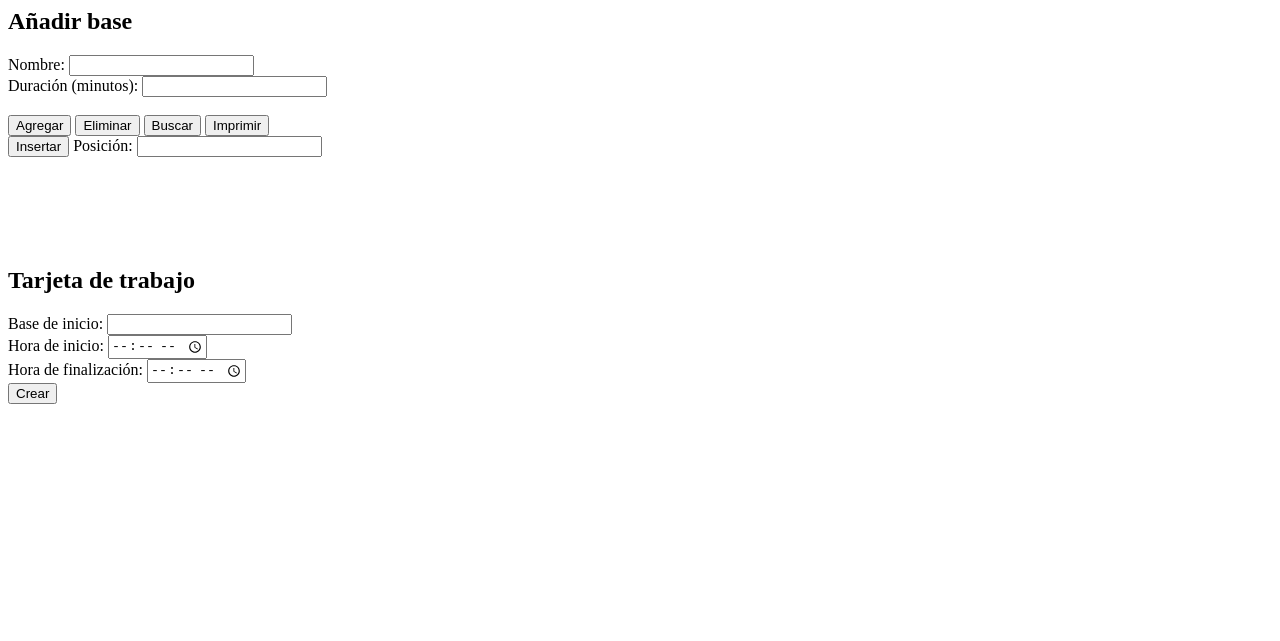
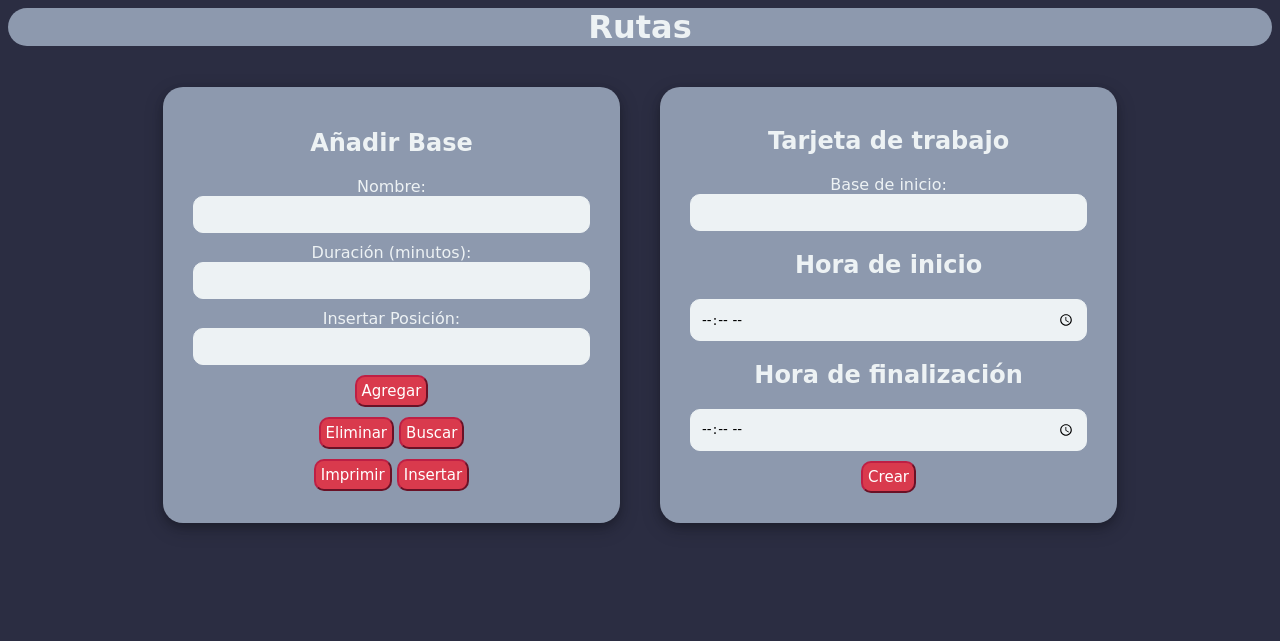
Before and after one commit to Telematica-IS-UDC-2019-2023/LuisEdoardo-3-Listas-Circulares, a plain HTML site: page index.html in a window 1280 px wide. Drawn offline with Linux system fonts and the light colour scheme.

Commit message:
Se añadio estilo

```diff
--- a/clases/Ruta.js
+++ b/clases/Ruta.js
@@ -37,7 +37,7 @@ export default class Ruta {
     eliminarBase(nombre){
         let aux = this.inicio;
 
-        if(this.inicio.nombre === nombre && this.inicio.siguiente === this.inicio){
+        if(this.inicio.nombre === nombre  && this.inicio.siguiente === this.inicio){
             this.inicio = null;
         } else if (this.inicio.nombre === nombre){
             this.inicio.siguiente.anterior = this.inicio.anterior;
--- a/index.html
+++ b/index.html
@@ -6,22 +6,56 @@
     <title>Rutas</title>
 </head>
 <body>
-    <h2>Añadir base</h2>
+    <h1 style="text-align: center">Rutas</h1>
+    <div class="flex">
+        <div class="container">
+            <div class="mr">
+                <h2>Añadir Base</h2>
                 <label for="BaseN">Nombre:</label>
                 <input type="text" id="BaseN">
-    <br>
+            </div>
+            <div class="mr">
                 <label for="BaseM">Duración (minutos):</label>
                 <input type="number" id="BaseM">
-    <br> <br>
+            </div>
+            <div class="mr">
+                <label for="BaseP">Insertar Posición:</label>
+                <input type="number" id="BaseP">
+            </div>
+            <div class="mr">
                 <button id="btnBaseA">Agregar</button>
+            </div>
+            <div class="mr">
                 <button id="btnBaseEl">Eliminar</button>
                 <button id="btnBaseB">Buscar</button>
+            </div>
+            <div class="mr">
                 <button id="btnBaseI">Imprimir</button>
-    <br>
                 <button id="btnBaseIns">Insertar</button>
-    <label for="BaseP">Posición:</label>
-    <input type="number" id="BaseP">
-    <br>
+            </div>
+        </div>
+        <div class="container">
+            <div class="mr">
+                <h2>Tarjeta de trabajo</h2>
+                <label for="baseInicio">Base de inicio:</label>
+                <input type="text" id="baseInicio">
+            </div>
+            <div class="mr">
+                <h2>Hora de inicio</h2>
+                <label for="horaI"></label>
+                <input type="time" id="horaI">
+            </div>
+            <div class="mr">
+                <h2>Hora de finalización</h2>
+                <label for="horaF"></label>
+                <input type="time" id="horaF">
+            </div>
+            <div class="mr">
+                <button id="btnCrearTarjeta">Crear</button>
+            </div>
+        </div>
+    </div>
+
     <label for="" id="etListaB"></label>
     <br>
     <label for="" id="etNombreB"></label>
@@ -32,17 +66,6 @@
     <br>
     <label for="" id="etAnteriorB"></label>
     <br>
-    <h2>Tarjeta de trabajo</h2>
-    <label for="baseInicio">Base de inicio:</label>
-    <input type="text" id="baseInicio">
-    <br>
-    <label for="horaI">Hora de inicio:</label>
-    <input type="time" id="horaI">
-    <br>
-    <label for="horaF">Hora de finalización:</label>
-    <input type="time" id="horaF">
-    <br>
-    <button id="btnCrearTarjeta">Crear</button>
 </body>
 <script src="main.js" type="module"></script>
 </html>
--- a/main.js
+++ b/main.js
@@ -1,6 +1,5 @@
 import Base from "./clases/Bases.js";
-import Bases from "./clases/Bases.js"
-import Ruta from "./clases/Ruta"
+import Ruta from "./clases/Ruta.js"
 
 const Agregar = document.getElementById('btnBaseA');
 const Eliminar = document.getElementById('btnBaseEl');
--- a/style.css
+++ b/style.css
@@ -1 +1,77 @@
-/*NO HAY NADA AUN JAJAJA*/
+body {
+    background-color: #2B2D42;
+    color: #EDF2F4;
+    font-family: 'Balsamiq Sans', cursive;
+}
+
+h1 {
+    font-size: xx-large;
+    text-decoration: none;
+    border-radius: 20px;
+    border-color: #EDF2F4;
+    border-style: none;
+    background: #8D99AE;
+    border-width: 5px;
+}
+
+input {
+    background-color: #EDF2F4;
+    border: 1px solid #EDF2F4;
+    outline: none;
+    display:block;
+    padding: 10px;
+    width:100%;
+    border-radius:10px;
+    font-family: 'Balsamiq Sans', cursive
+}
+
+button {
+    text-align: center;
+    cursor: pointer;
+    padding: 5px;
+    border-radius: 10px;
+    font-size: 15px;
+    color:white;
+    border-color: #BE1F44;
+    background-color: #D93A4D;
+    outline: none;
+    font-family: 'Balsamiq Sans', cursive
+}
+
+button:hover {
+    background-color: #e63f52;
+}
+
+button:active {
+    background-color: #BE1F44;
+    border-color: #a51c3c;
+}
+
+table, td, tr {
+    border: 4px solid #2B2D42;
+    border-radius: 6px;
+    text-align: center;
+    margin-left: auto;
+    margin-right: auto;
+}
+
+.mr {
+    text-align: center;
+    margin:10px;
+}
+
+.flex{
+    display: flex;
+    flex-wrap: nowrap;
+    justify-content: center;
+}
+
+.container {
+    align-content: center;
+    width:33%;
+    background-color: #8D99AE;
+    margin: 20px;
+    border-radius: 20px;
+    padding: 20px;
+    box-shadow: 0 4px 8px 0 rgba(0, 0, 0, 0.2), 0 6px 20px 0 rgba(0, 0, 0, 0.19);
+}
```
Lines whose indentation alone changed are shown as unchanged.
